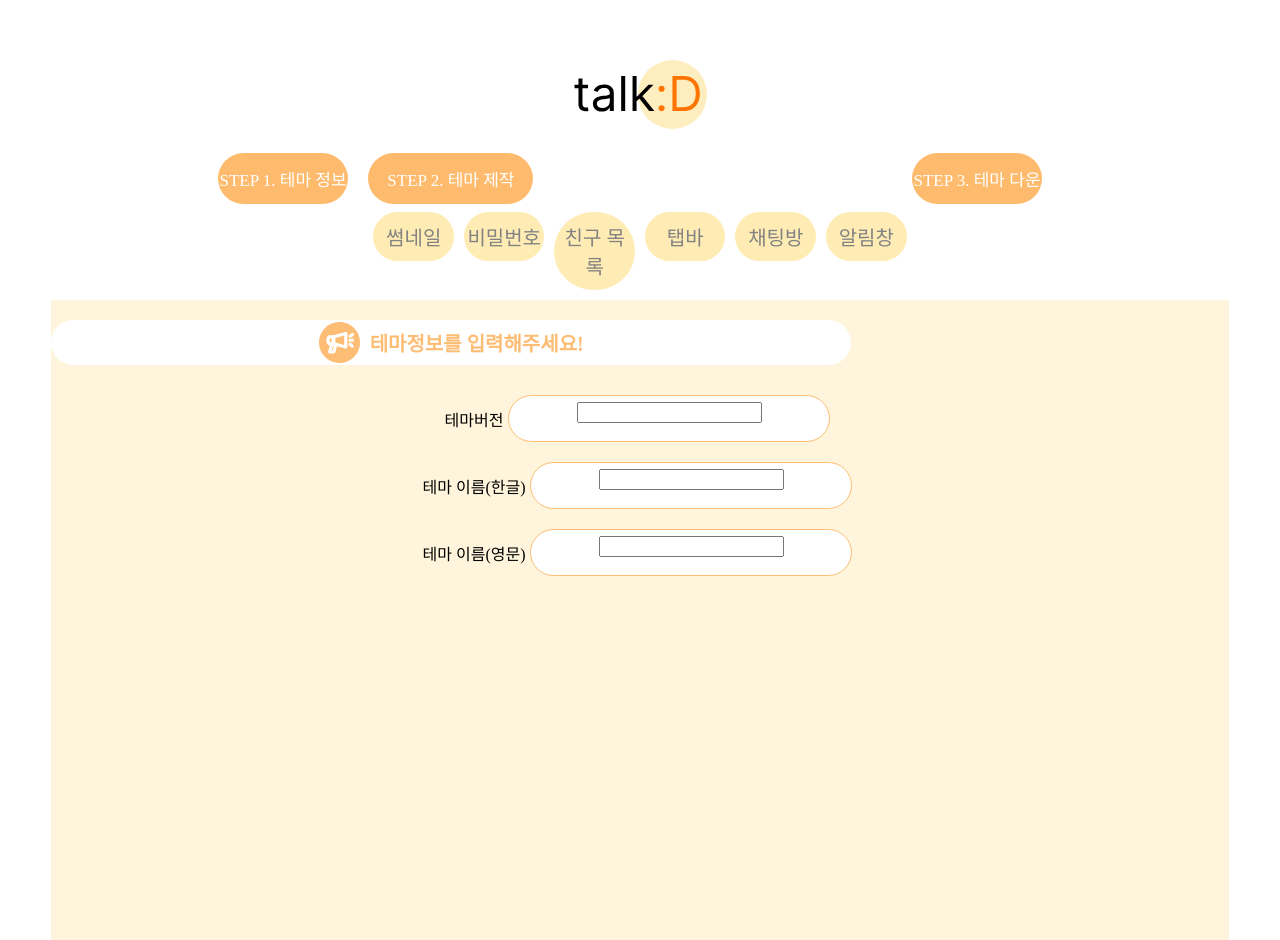
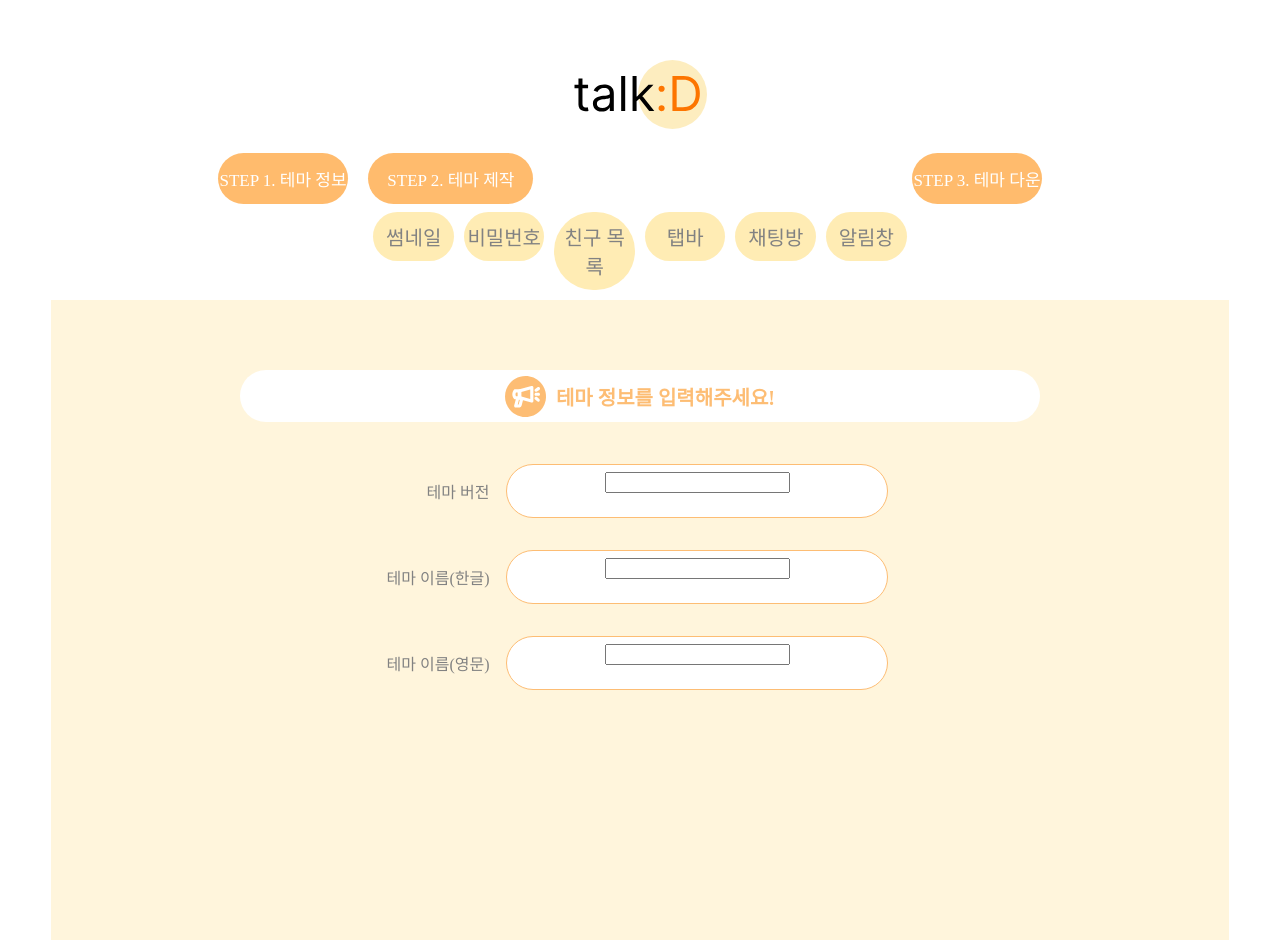
Before and after one commit to talk-D/canvas, a React (Create React App) app: page /step1 in a window 1280 px wide. Built offline with nearby package versions, Linux system fonts and the light colour scheme; a web font is replaced by a local one.

Commit message:
feat: step1(혜인)

```diff
--- a/src/pages/Step1.jsx
+++ b/src/pages/Step1.jsx
@@ -11,18 +11,18 @@ function Step1() {
             <Themeguide />
           <div className = 'background'>
               <div className='info-wrap'>
-              <div className='guide'> <Megaphone /> &nbsp;&nbsp;테마정보를 입력해주세요!</div>
+              <div className='guide'> <Megaphone /> &nbsp;&nbsp;테마 정보를 입력해주세요!</div>
               <div className='step1-input'>
                   <div className='theme-version'>
-                    테마버전
+                    테마 버전&nbsp;&nbsp;&nbsp;
                     <div className='text-input'> <input type="text"></input></div>
                   </div>
                   <div className='theme-name-Korean'>
-                    테마 이름(한글)
+                    테마 이름(한글)&nbsp;&nbsp;&nbsp;
                     <div className='text-input'> <input type="text"></input></div>
                   </div>
                       <div className='theme-name-English'>
-                    테마 이름(영문)
+                    테마 이름(영문)&nbsp;&nbsp;&nbsp;
                     <div className='text-input'> <input type="text"></input></div>
                   </div>
               </div>
--- a/src/styles/Step1.css
+++ b/src/styles/Step1.css
@@ -2,6 +2,7 @@
     display: flex;
     flex-direction: column;
     justify-content: center;
+    margin: 0px 0px 0px 0px;
 }
 
 .background{
@@ -26,20 +27,24 @@
     background-color: #FFFFFF;
     border-radius: 45vh;
     font-size: 20px;
-    padding: 10px 0px 10px 0px;
-    margin: 20px 0px 20px 0px;
+    padding: 13.5px 0px 13.5px 0px;
+    margin: 0 auto;
+    margin-top: 70px;
+    margin-bottom: 20px;
 
 }
 .step1-input{
     text-align: right;
-    justify-content: right;
+    justify-content: center;
+    color: #828282;
+    margin: 0 auto;
 }
 .text-input{
-    font-size: 24px;
+    font-size: 25px;
     align-items: center;
     text-align: center;
-    width: 320px;
-    height:45px;
+    width: 380px;
+    height:52px;
     background-color: #FFFFFF;
     border: 1px solid #FDBD74;
     border-radius: 45vh;
@@ -47,22 +52,24 @@
 }
 
 .theme-version{
-
     align-items: center;
     display: flex;
-    justify-content: center;
+    justify-content: right;
+    margin: 12px 0px 12px 0px;
 }
 
 .theme-name-Korean{
 
     align-items: center;
     display: flex;
-    justify-content: center;
+    justify-content: right;
+    margin: 12px 0px 12px 0px;
 }
 
 .theme-name-English{
 
     align-items: center;
     display: flex;
-    justify-content: center;
+    justify-content: right;
+    margin: 12px 0px 12px 0px;
 }
```
